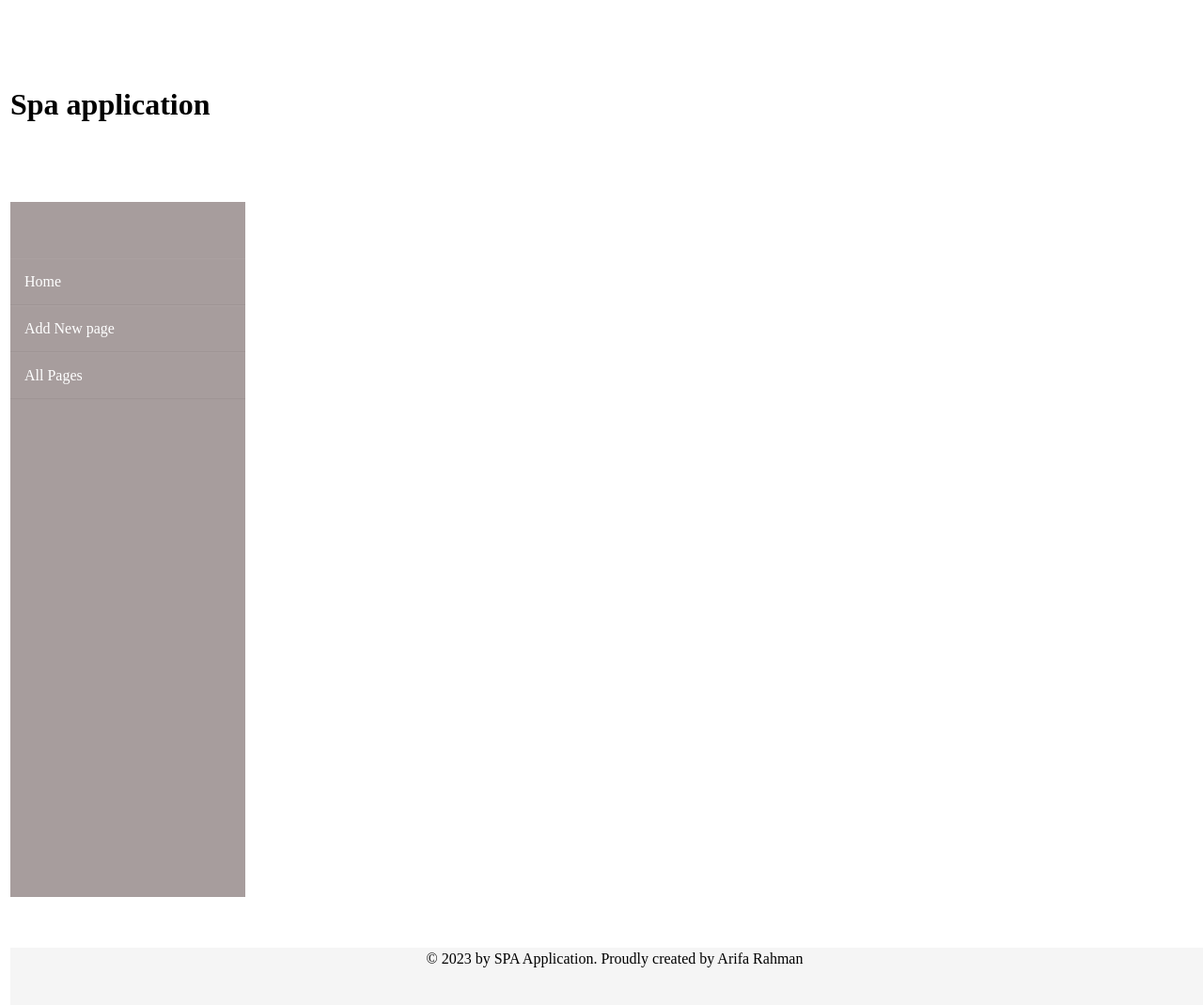
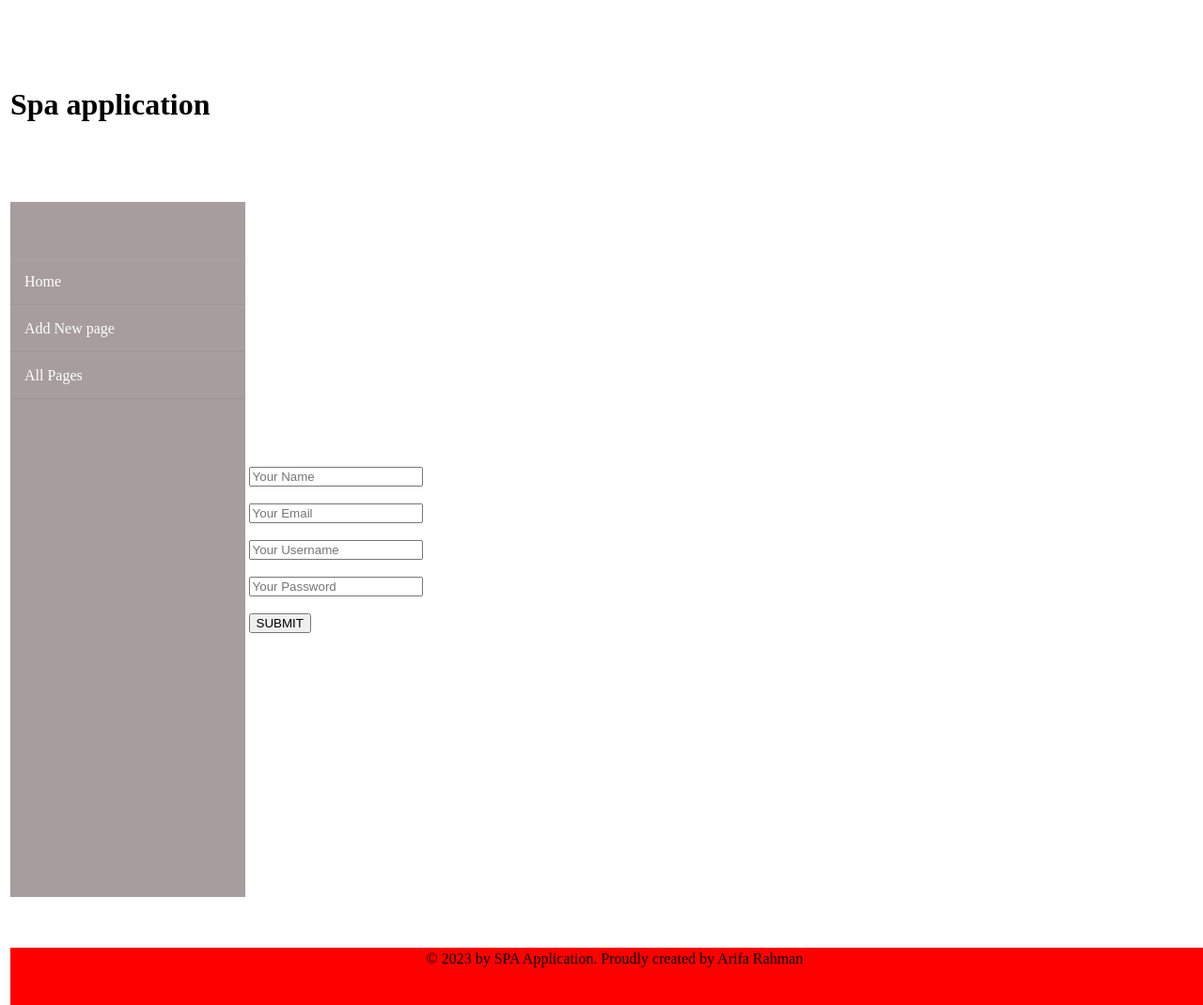
Before and after one commit to arifa-bd/spa_app, a PHP site: page /spa_app/index.php?page=page&todo=newpage in a window 1280 px wide. Shown: the whole page at 94% size. Run offline with PHP 8.4, Linux system fonts and the light colour scheme; some libraries are stand-ins or nearby versions.

Commit message:
Some modification

```diff
--- a/assets/css/style.css
+++ b/assets/css/style.css
@@ -10,9 +10,7 @@ nav{
     align-items: center;
   }
 
-.container {
 
-  }
 
 aside {
     height:85vh;
@@ -45,7 +43,7 @@ footer {
   text-align: center;
   padding: 3px;
   height:60px;
-  background-color:whitesmoke;
+  background-color:red;
   color: black;
   position: fixed;
   width: 100%;
--- a/config.php
+++ b/config.php
@@ -3,7 +3,7 @@ error_reporting(E_ALL);
 ini_set('display_errors', 1);
 
 if(!defined('BASE_URL'))
-     define('BASE_URL', 'http://localhost/ava/spa_app/');
+     define('BASE_URL', 'http://localhost/spa_app/');
 
 
 if(!defined('BASE_PATH'))
--- a/controllers/pageController.php
+++ b/controllers/pageController.php
@@ -12,4 +12,8 @@ class pageController
     {
         loadView('model.view/page/newpage');
     }
+    public function pages()
+    {
+        loadView('model.view/page/addpage');
+    }
 }
--- a/views/main.php
+++ b/views/main.php
@@ -23,7 +23,7 @@
                 <?php loadView('partial/sidebar'); ?>
             </td>
             <td width="80%">
-                <?php loadController(); ?>
+            <?php loadController(); ?>
             </td>
 
         <tr>
--- /dev/null
+++ b/views/model.view/page/addpage.php
@@ -0,0 +1 @@
+new page
--- a/views/model.view/page/newpage.php
+++ b/views/model.view/page/newpage.php
@@ -1,3 +1,11 @@
 <form method="post" action="">
-
+<input type="text" name="name" placeholder="Your Name" required>
+<br><br>
+        <input type="email" name="email" placeholder="Your Email" required>
+        <br><br>
+        <input type="text" name="subject" placeholder="Your Username" required>
+        <br><br>
+        <input type="password" name="password" placeholder="Your Password" required>
+        <br><br>
+         <input type="submit" value="SUBMIT">
 </form>
```
